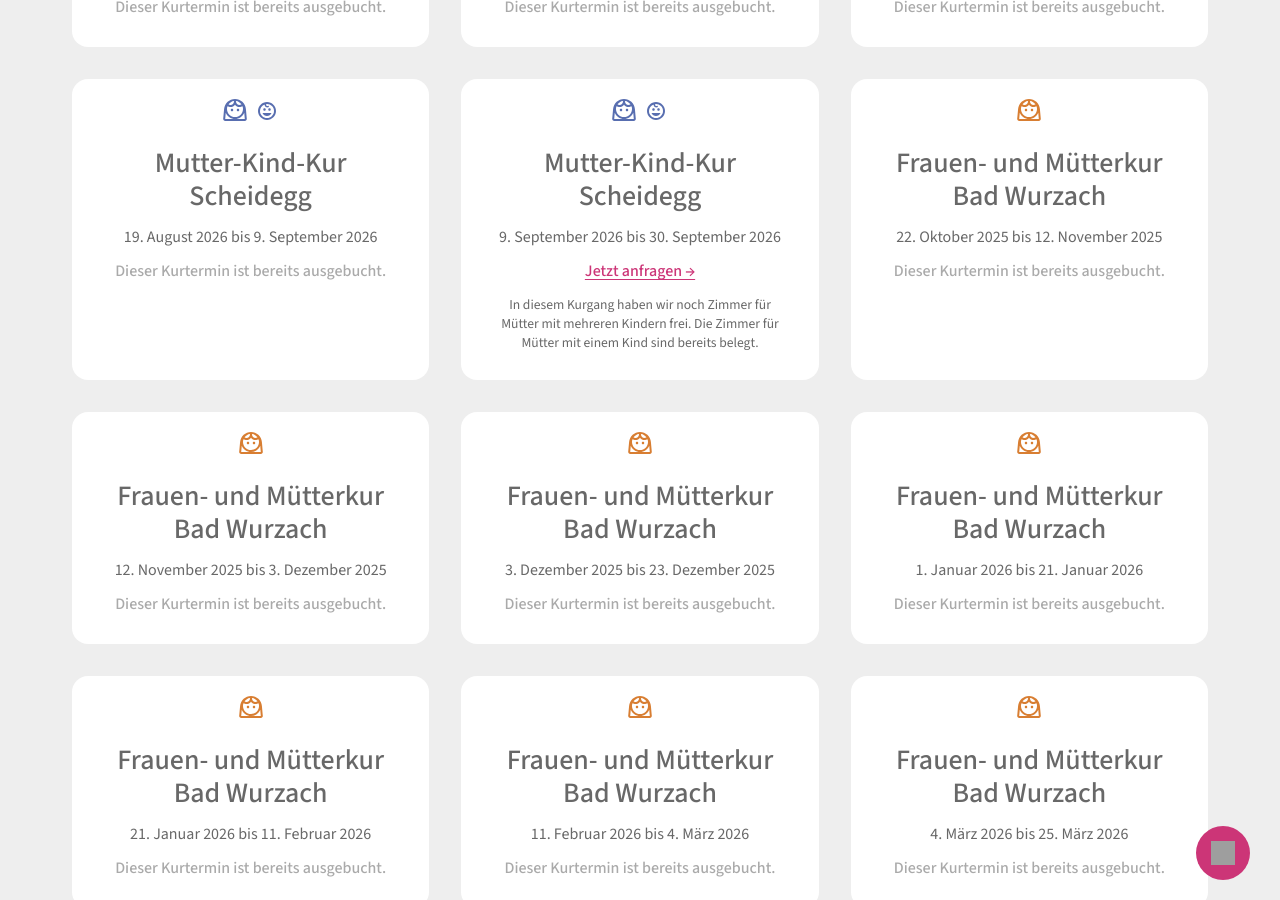
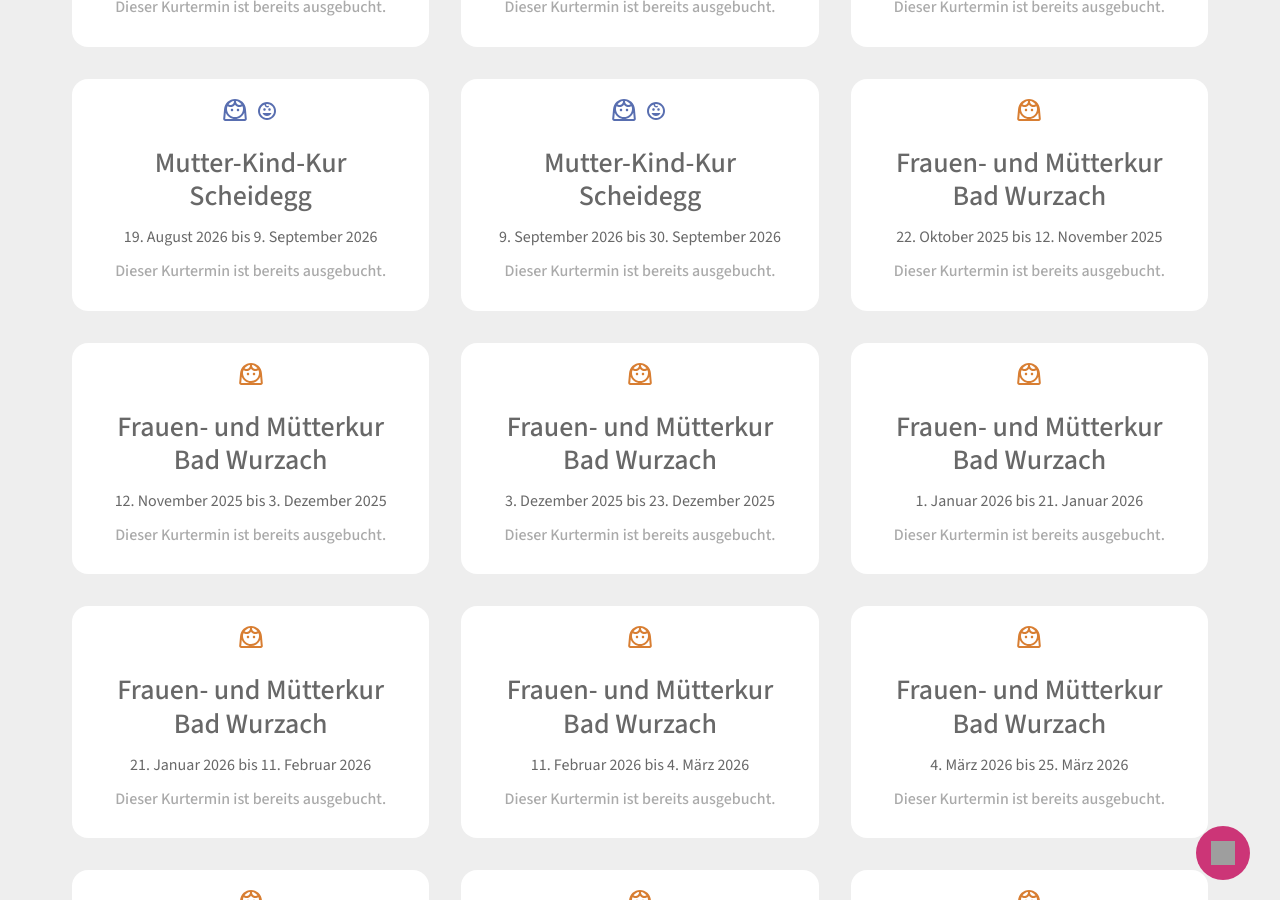
Before and after one commit to enaaacode/muettergenesung-kur, a Jekyll site: the page built from kurtermine.html, in a window 1280 px wide and 900 px high, scrolled down 3755 px. Built offline with Jekyll 4.4.1, drawn with Linux system fonts in a browser that asks for light colours; nearby versions of some CDN libraries; some of the changed text lies outside the part shown; grey boxes are pictures that could not be loaded.

Commit message:
Update kurtermine_scheidegg.yml

```diff
--- a/_data/kurtermine_scheidegg.yml
+++ b/_data/kurtermine_scheidegg.yml
@@ -74,6 +74,6 @@
   sichtbar: "Ja"
 
 - datum: "9. September 2026 bis 30. September 2026"
-  hinweis: "In diesem Kurgang haben wir noch Zimmer für Mütter mit mehreren Kindern frei. Die Zimmer für Mütter mit einem Kind sind bereits belegt."
-  ausgebucht: "Nein"
+  hinweis:
+  ausgebucht: "Ja"
   sichtbar: "Ja"
```
